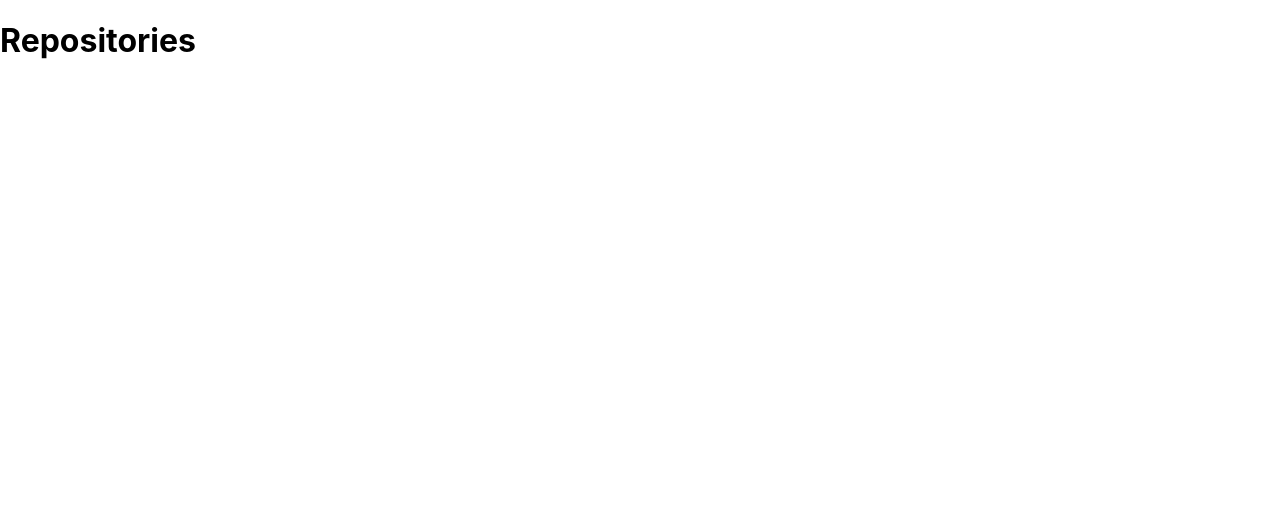
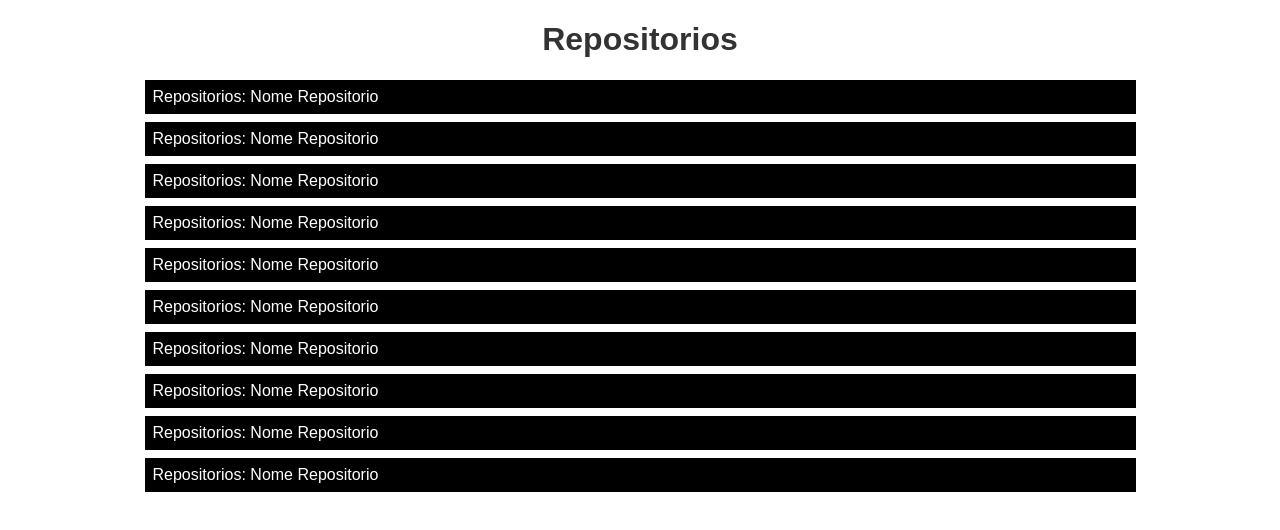
Before and after one commit to jorgeobrecht/gama-react, a React (Create React App) app: page /repositories in a window 1280 px wide. Shown: the top 530 px of the page. Built offline with nearby package versions, Linux system fonts and the light colour scheme; the HTML template or start-up script is replaced by a standard one.

Commit message:
Organização, boas práticas e componentes de estilo

```diff
--- a/package.json
+++ b/package.json
@@ -11,6 +11,7 @@
     "react-dom": "^17.0.2",
     "react-router-dom": "^5.2.0",
     "react-scripts": "4.0.3",
+    "styled-components": "^5.3.0",
     "web-vitals": "^1.0.1"
   },
   "scripts": {
--- a/src/App.js
+++ b/src/App.js
@@ -1,5 +1,7 @@
 import React from 'react';
 import Routes from './routes';
+
+import './style.css'
 
 
 function App() {
--- a/src/Repositories.js
+++ /dev/null
@@ -1,5 +0,0 @@
-import React from "react";
-
-export default function Repositories() {
-    return <h1>Repositories</h1>;
-}
--- a/src/Home.js
+++ b/src/pages/Home/index.js
@@ -1,6 +1,6 @@
-import './App.css';
 import React, {useState} from 'react';
 import axios from 'axios';
+import * as S from './styled';
 
 function App(props) {
   const[usuario,setUsuario]=useState('')
@@ -8,11 +8,10 @@
     axios.get(`https://api.github.com/users/${usuario}/repos`).then(response=>console.log(response.data));
   }
   return (
-    <>
-      <p>{usuario}</p>
-      <input className="usuarioInput" placeholder="Usuário" value={usuario} onChange={e=>setUsuario(e.target.value)} />
-      <button type="button" onClick={handlePesquisa}>Pesquisar</button>
-    </>
+    <S.Container>
+      <S.Input className="usuarioInput" placeholder="Usuário" value={usuario} onChange={e=>setUsuario(e.target.value)} />
+      <S.Button type="button" onClick={handlePesquisa}>Pesquisar</S.Button>
+    </S.Container>
   );
 }
 
--- /dev/null
+++ b/src/pages/Home/styled.js
@@ -0,0 +1,34 @@
+import styled from "styled-components";
+
+export const Container = styled.div`
+    width: 100vw;
+    height: 100vh;
+    display: flex;
+    align-items: center;
+    justify-content: center;
+`;
+
+export const Input = styled.input`
+    border: 1px solid #ddd;
+    height: 1.5rem;
+    padding: 0 .5rem;
+    border-radius: .25rem 0 0 .25rem;
+    &:focus,
+    &:active {
+    outline: none;
+    box-shadow: none;
+}
+`;
+
+export const Button = styled.button`
+    height: 1.5rem;
+    border: 1px solid #000;
+    background: #000;
+    color: #fff;
+    border-radius: 0 0.25rem 0.25rem 0;
+    &:focus,
+    &:active {
+    outline: none;
+    box-shadow: none;
+}
+`;
--- /dev/null
+++ b/src/pages/Repositories/index.js
@@ -0,0 +1,22 @@
+import React from "react";
+import * as S from './styled';
+
+export default function Repositories() {
+   return(
+   <S.Container >
+    <S.Title>Repositorios</S.Title>
+    <S.List>
+        <S.ListItem>Repositorios: Nome Repositorio</S.ListItem>
+        <S.ListItem>Repositorios: Nome Repositorio</S.ListItem>
+        <S.ListItem>Repositorios: Nome Repositorio</S.ListItem>
+        <S.ListItem>Repositorios: Nome Repositorio</S.ListItem>
+        <S.ListItem>Repositorios: Nome Repositorio</S.ListItem>
+        <S.ListItem>Repositorios: Nome Repositorio</S.ListItem>
+        <S.ListItem>Repositorios: Nome Repositorio</S.ListItem>
+        <S.ListItem>Repositorios: Nome Repositorio</S.ListItem>
+        <S.ListItem>Repositorios: Nome Repositorio</S.ListItem>
+        <S.ListItem>Repositorios: Nome Repositorio</S.ListItem>
+    </S.List>
+    </S.Container>
+    )
+}
--- /dev/null
+++ b/src/pages/Repositories/styled.js
@@ -0,0 +1,28 @@
+import styled from "styled-components";
+
+export const Container = styled.div`
+    width: 100%;
+    max-width: 991px;
+    margin: 0 auto;
+`;
+
+export const Title = styled.h1`
+    text-align: center;
+    font-size: 2rem;
+    font-family: sans-serif;
+    color: #333;
+    ReactJS 10
+`;
+
+export const List = styled.ul`
+    list-style-type: none;
+    padding: 0;
+    font-family: sans-serif;
+`;
+
+export const ListItem = styled.li`
+    margin: 0.5rem 0;
+    background: #000;
+    color: #fff;
+    padding: 0.5rem;
+`;
--- a/src/routes.js
+++ b/src/routes.js
@@ -1,7 +1,7 @@
 import React from "react";
 import { Switch, Route, BrowserRouter } from "react-router-dom";
-import Repositories from "./Repositories";
-import Home from './Home';
+import Repositories from "./pages/Repositories";
+import Home from './pages/Home';
 
 export default function Routes() {
     return (
--- /dev/null
+++ b/src/style.css
@@ -0,0 +1,4 @@
+html,body{
+    width:100vw;
+    height:100vh;
+}
```
Also changed, not shown: 1 other file (tests, documents, lock files or other folders).
